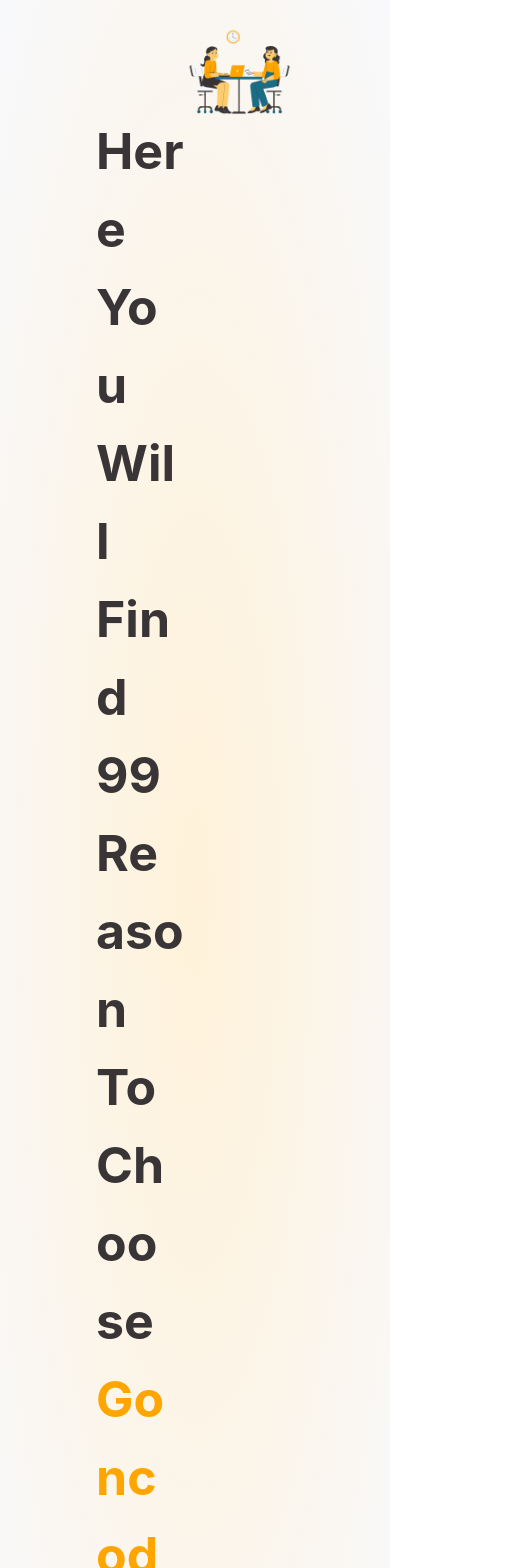
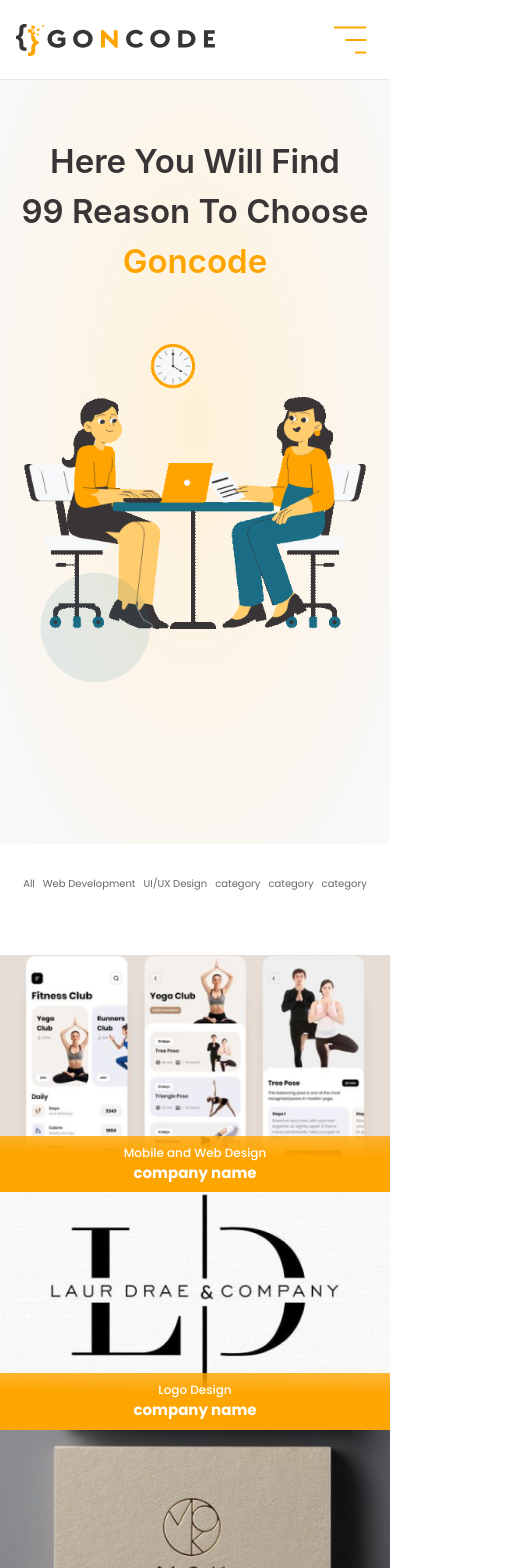
Before and after one commit to HaidarJbeily7/go-n-code, a Next.js app: page /portfolio in a window 390 px wide. Shown: the top 1568 px of the page, 524 px wide, since content can reach past the window. Built offline with nearby package versions, Linux system fonts and the light colour scheme.

Commit message:
Responsive Portfolio Page

```diff
--- /dev/null
+++ b/src/components/portfolio/portfolio-card.tsx
@@ -0,0 +1,41 @@
+import { Box, Text } from "@chakra-ui/react";
+
+interface PortfolioCardProps {
+  img: string;
+  title: string;
+  name: string;
+}
+
+export default function PortfolioCard({
+  img,
+  title,
+  name,
+}: PortfolioCardProps) {
+  return (
+    <Box
+      position="relative"
+      bg={"#FFA500"}
+      pb={4}
+      display={{ base: "block", lg: "none" }}
+    >
+      <img src={img} style={{ width: "100%", display: "block" }} />
+
+      <Box
+        position="absolute"
+        bottom="0"
+        left="0"
+        right="0"
+        bgGradient="linear(180.56deg, rgba(255, 165, 0, 0) -129.07%, #FFA500 36.43%)"
+        p={2}
+        textAlign={"center"}
+      >
+        <Text fontWeight={500} fontSize={["12px", "14px"]} color={"#ffffff"}>
+          {title}
+        </Text>
+        <Text fontWeight={700} fontSize={["15px", "24px"]} color={"#ffffff"}>
+          {name}
+        </Text>
+      </Box>
+    </Box>
+  );
+}
--- a/src/components/portfolio/portfolio-grid.tsx
+++ b/src/components/portfolio/portfolio-grid.tsx
@@ -8,6 +8,7 @@
       templateRows="repeat(5, 1fr)"
       templateColumns="repeat(4, 1fr)"
       gap={4}
+      display={{ base: "none", lg: "grid" }}
     >
       <GridItem
         rowSpan={1}
--- a/src/components/portfolio/portfolio-hero.tsx
+++ b/src/components/portfolio/portfolio-hero.tsx
@@ -1,5 +1,6 @@
 import { Box, Flex, Text, Button, Heading } from "@chakra-ui/react";
 import Navbar from "../navbar";
+import SimpleSidebar from "../sidebar";
 
 export default function PortfoliosHero() {
   return (
@@ -10,18 +11,28 @@
       }}
     >
       <Navbar />
+      <SimpleSidebar />
       <Box>
-        <Flex justifyContent={"space-between"} my={4} mx={24}>
-          <Box maxW={"45%"} my={24}>
+        <Flex
+          justifyContent={"space-between"}
+          my={4}
+          mx={{ base: 2, md: 24 }}
+          flexDir={{ base: "column", md: "row" }}
+        >
+          <Box
+            maxW={{ base: "100%", md: "45%" }}
+            my={{ base: 2, md: 24 }}
+            textAlign={{ base: "center", md: "start" }}
+          >
             <Heading
               as={"h1"}
-              fontWeight={700}
-              fontSize={"50px"}
-              lineHeight={"78px"}
+              fontWeight={[600, 700]}
+              fontSize={{ base: "33px", md: "40px", lg: "50px" }}
+              lineHeight={{ base: "50px", md: "78px" }}
               color={"#393536"}
               whiteSpace={"pre-line"}
             >
-              Here You Will Find {"\n"}99 Reason To Choose
+              Here You Will Find {"\n"}99 Reason To Choose{" "}
               <span className="text-[#FFA500]">Goncode</span>
             </Heading>
           </Box>
--- a/src/components/portfolio/portfolio-projects.tsx
+++ b/src/components/portfolio/portfolio-projects.tsx
@@ -8,22 +8,27 @@
 } from "@chakra-ui/react";
 import PortfolioGrid from "./portfolio-grid";
 import PortfolioButton from "./portfolio-button";
+import PortfolioCard from "./portfolio-card";
 
 export default function PortfolioProjects() {
   return (
     <div
-      className="flex  flex-col bg-[#FFFFFF] m-16"
+      className="flex  flex-col bg-[#FFFFFF] "
       style={{
         background: "#FFFFFF",
       }}
     >
-      <Flex justifyContent={"center"}>
+      <Flex
+        justifyContent={"center"}
+        mx={{ base: 2, md: 24 }}
+        mt={{ base: 8, md: 24 }}
+      >
         <Breadcrumb
           separator=""
           fontWeight={400}
-          fontSize={"20px"}
+          fontSize={{ base: "10px", md: "15px", lg: "20px" }}
           color={"#666666"}
-          spacing={4}
+          spacing={{ base: 1, md: 4 }}
         >
           <BreadcrumbItem>
             <BreadcrumbLink href="#">All</BreadcrumbLink>
@@ -53,6 +58,21 @@
       <Box mt={16} mx={24}>
         <PortfolioGrid />
       </Box>
+      <PortfolioCard
+        img="/homepage/project1.png"
+        title="Mobile and Web Design"
+        name="company name"
+      />
+      <PortfolioCard
+        img="/homepage/project2.png"
+        title="Logo  Design"
+        name="company name"
+      />
+      <PortfolioCard
+        img="/homepage/project3.png"
+        title="card Design"
+        name="company name"
+      />
       <Flex justifyContent={"center"} mb={28}>
         <PortfolioButton text="Lets Start a project" marginx={0} marginy={16} />
       </Flex>
```
